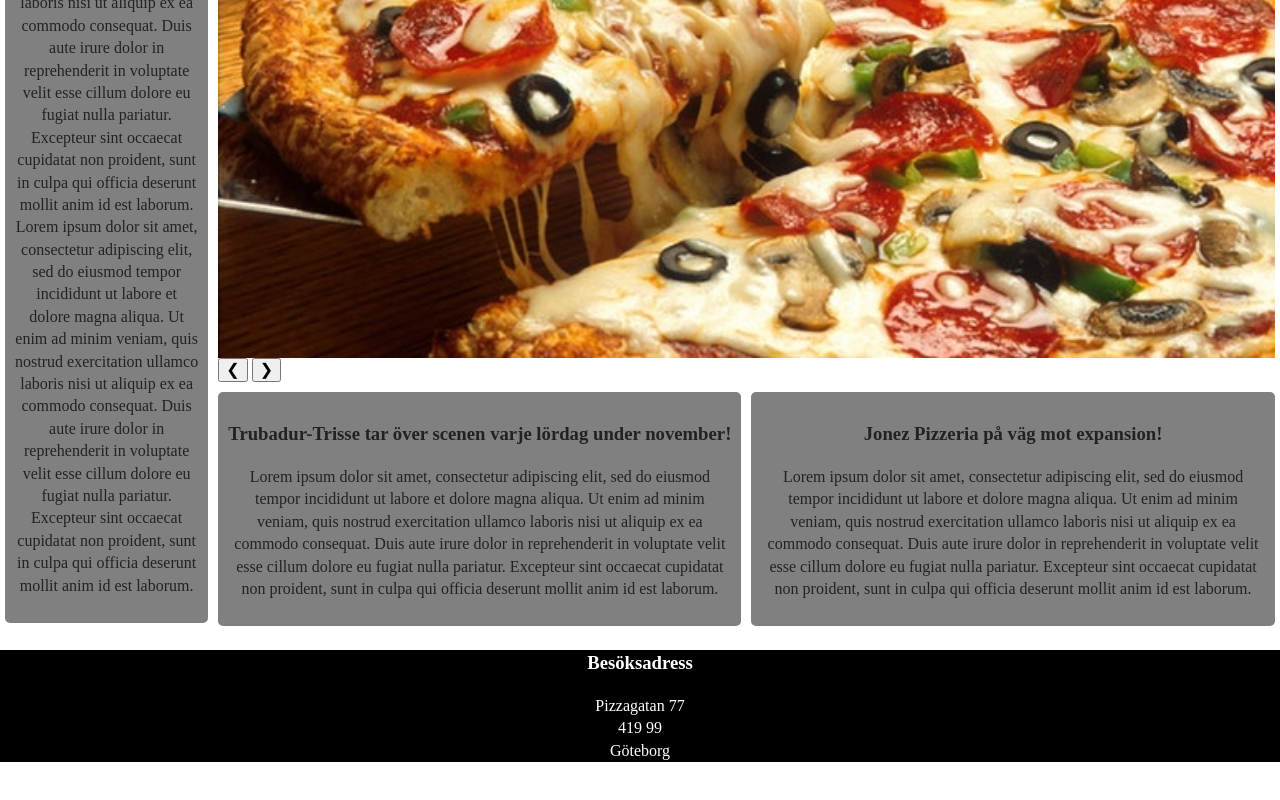
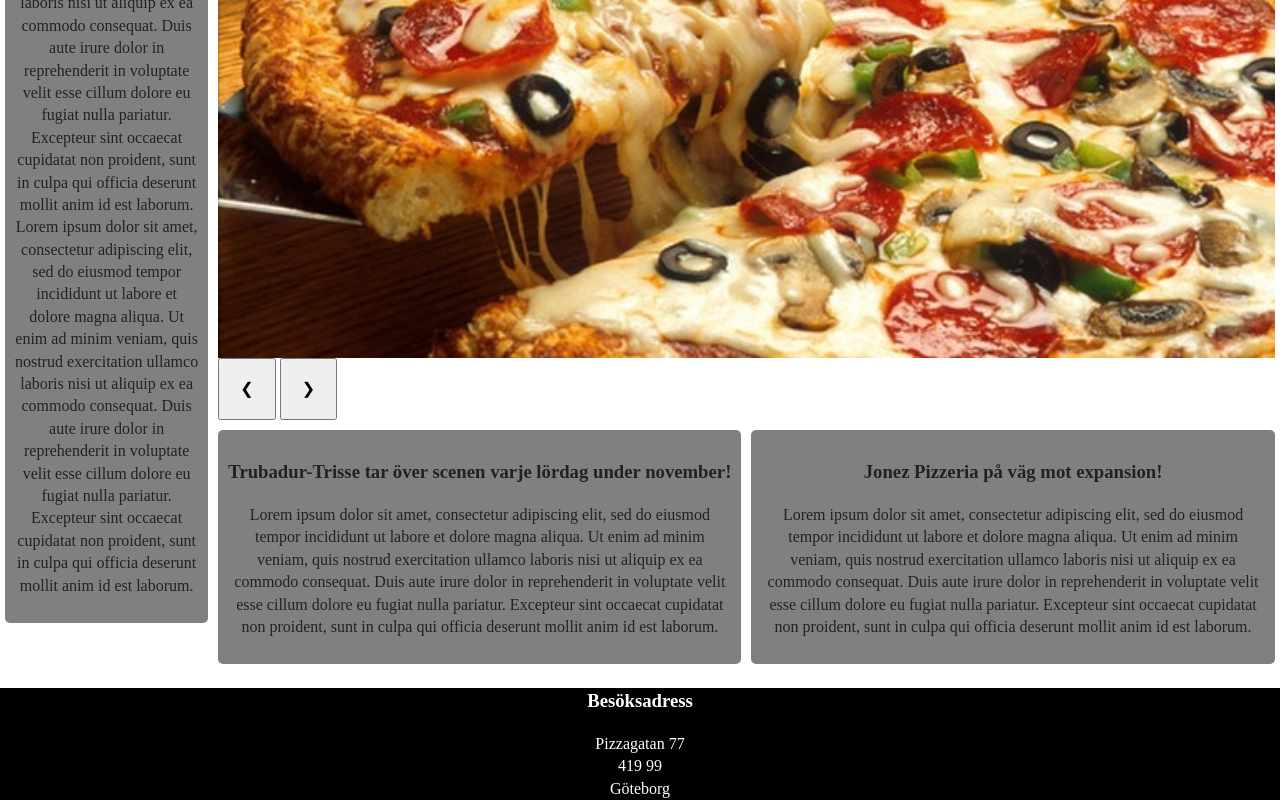
Before and after one commit to s184597/Webbdesign-s184597, a plain HTML site: page index.html in a window 1280 px wide. Shown: the part 546-1346 px from the top of the page. Before the commit the page ends 1308 px from the top, so only its background shows below. Drawn offline with nearby package versions, Linux system fonts and the light colour scheme.

Commit message:
Update main.css

```diff
--- a/css/main.css
+++ b/css/main.css
@@ -461,3 +461,11 @@ padding: 15px;
 body{
  background-color: white;
 }
+
+
+
+.vänsterknapp, .högerknapp{
+  padding: 20px;
+
+
+}
```
